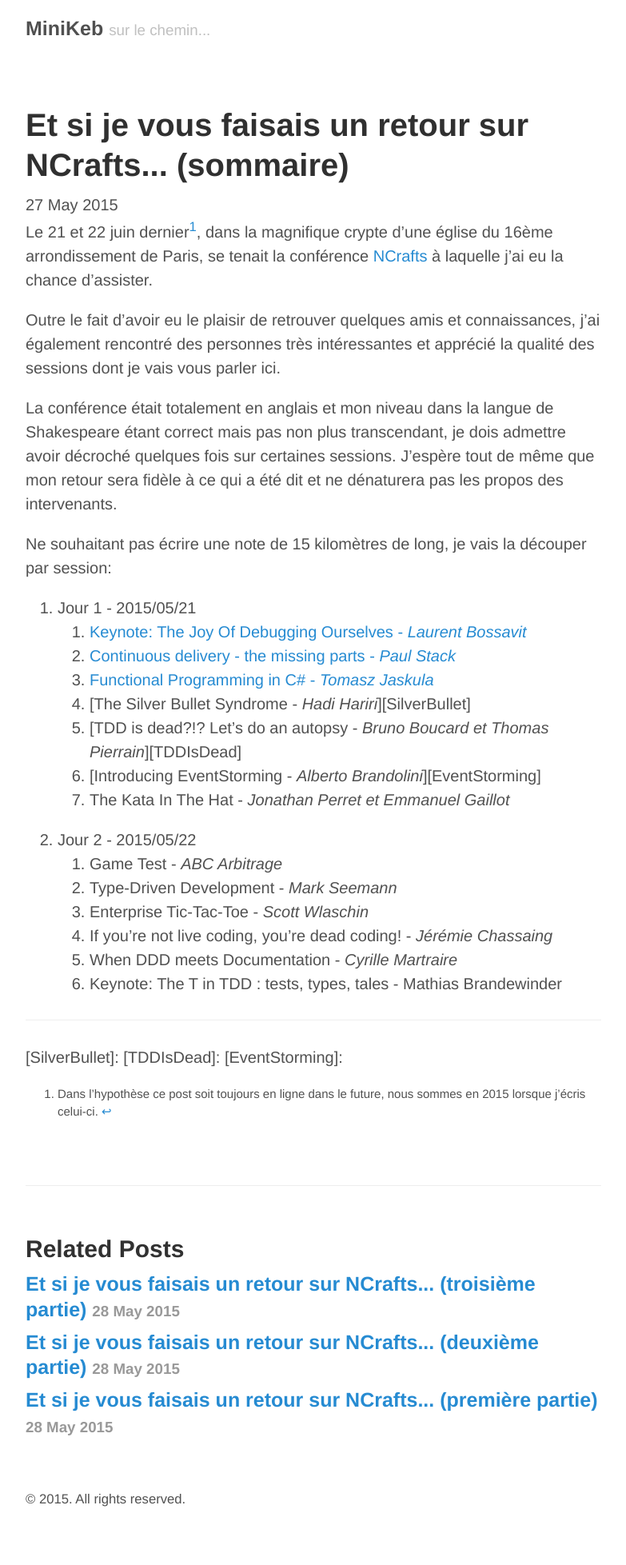
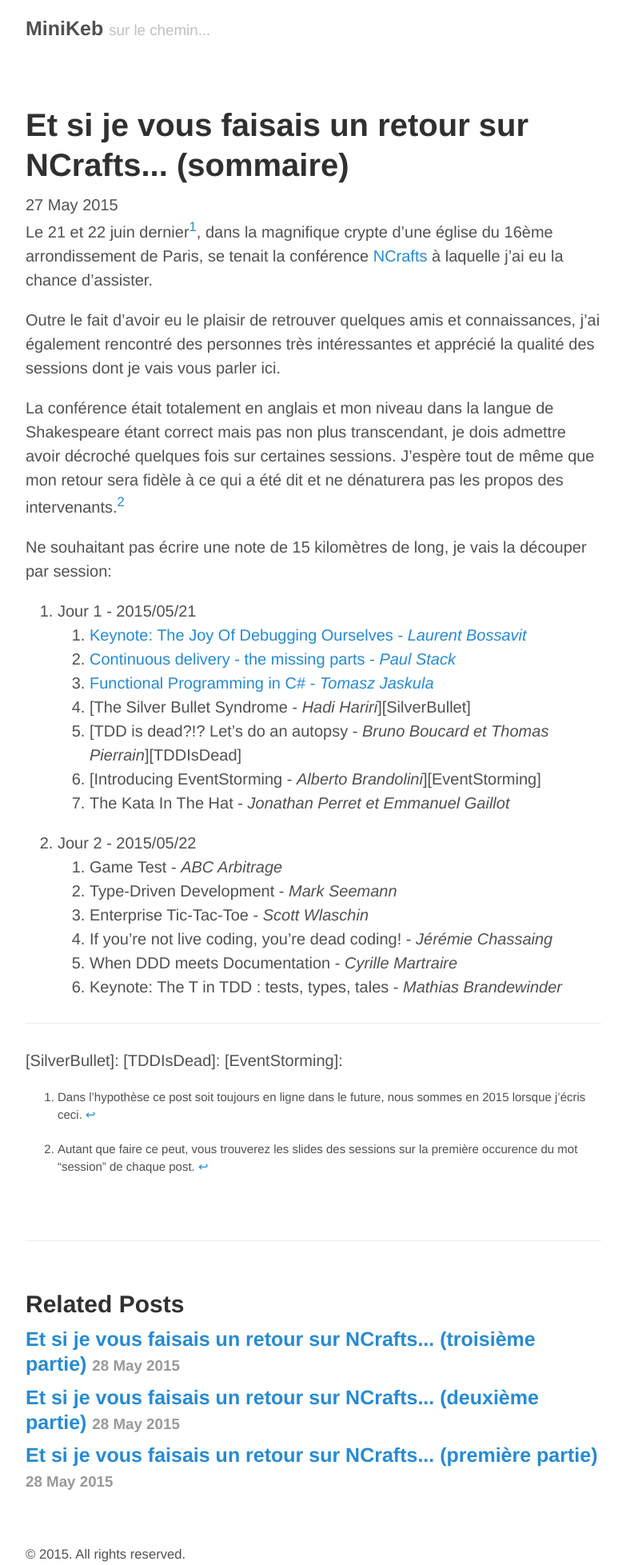
Before and after one commit to MiniKeb/minikeb.github.io, a Jekyll site: the page built from _posts/2015-05-27-ncrafts-part0.md, in a window 1280 px wide. Shown: the whole page at 80% size, without its empty margins (248-1031 px from the left). Built offline with Jekyll 4.4.1, drawn with Linux system fonts in a browser that asks for light colours; before the commit the page ends 1888 px from its top, so only the background shows below that.

Commit message:
Corrections et ajout de liens vers les slides

```diff
--- a/_posts/2015-05-27-ncrafts-part0.md
+++ b/_posts/2015-05-27-ncrafts-part0.md
@@ -7,7 +7,7 @@ Le 21 et 22 juin dernier[^1], dans la magnifique crypte d'une église du 16ème
 
 Outre le fait d'avoir eu le plaisir de retrouver quelques amis et connaissances, j'ai également rencontré des personnes très intéressantes et apprécié la qualité des sessions dont je vais vous parler ici.
 
-La conférence était totalement en anglais et mon niveau dans la langue de Shakespeare étant correct mais pas non plus transcendant, je dois admettre avoir décroché quelques fois sur certaines sessions. J'espère tout de même que mon retour sera fidèle à ce qui a été dit et ne dénaturera pas les propos des intervenants.
+La conférence était totalement en anglais et mon niveau dans la langue de Shakespeare étant correct mais pas non plus transcendant, je dois admettre avoir décroché quelques fois sur certaines sessions. J'espère tout de même que mon retour sera fidèle à ce qui a été dit et ne dénaturera pas les propos des intervenants.[^2]
 
 Ne souhaitant pas écrire une note de 15 kilomètres de long, je vais la découper par session:
 
@@ -25,11 +25,13 @@ Ne souhaitant pas écrire une note de 15 kilomètres de long, je vais la découp
 	3. Enterprise Tic-Tac-Toe - *Scott Wlaschin*
 	4. If you're not live coding, you're dead coding! - *Jérémie Chassaing*
 	5. When DDD meets Documentation - *Cyrille Martraire*
-	6. Keynote: The T in TDD : tests, types, tales - Mathias Brandewinder
+	6. Keynote: The T in TDD : tests, types, tales - *Mathias Brandewinder*
+
 
 ---
 
-[^1]: Dans l'hypothèse ce post soit toujours en ligne dans le future, nous sommes en 2015 lorsque j'écris celui-ci.
+[^1]: Dans l'hypothèse ce post soit toujours en ligne dans le future, nous sommes en 2015 lorsque j'écris ceci.
+[^2]: Autant que faire ce peut, vous trouverez les slides des sessions sur la première occurence du mot "session" de chaque post.
 
 [NCrafts]: http://ncrafts.io/
 [Keynote]: /2015/05/28/ncrafts-part1/
```
Also changed, not shown: _posts/2015-05-28-ncrafts-part1.md (+3 -3 lines), _posts/2015-05-28-ncrafts-part2.md (+4 -3 lines), _posts/2015-05-28-ncrafts-part3.md (+5 -3 lines).
